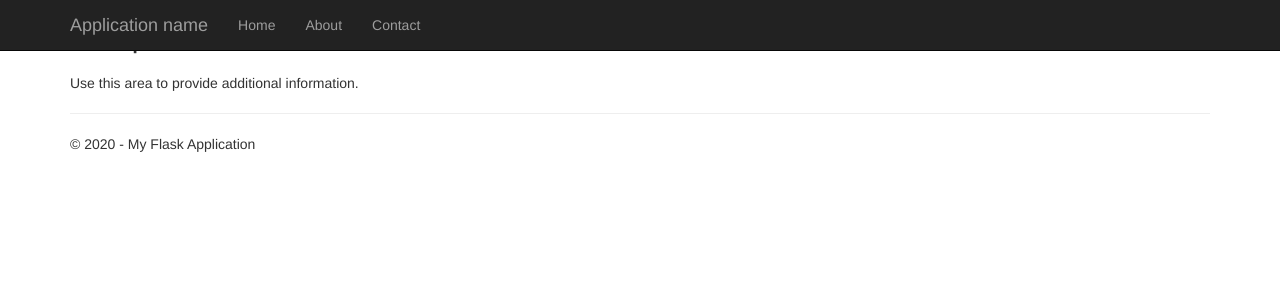
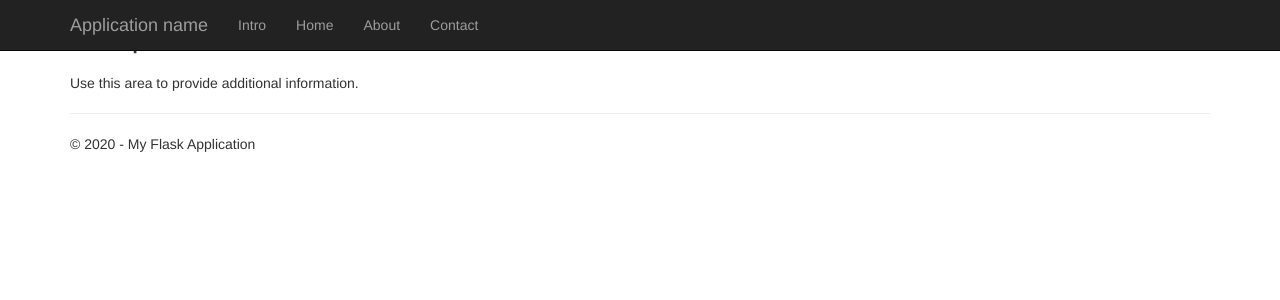
Before and after one commit to KiarieTracy/My-virtual-assistant, a Flask app: template templates/about.html in a window 1280 px wide. Shown: the top 300 px of the page. Run offline with Flask 3, Linux system fonts and the light colour scheme; the template is opened without the code that fills it: most values are stand-ins (such as "Sample title", 1, 10 or a date in 2020); some libraries are stand-ins or nearby versions.

Commit message:
Update layout.html

```diff
--- a/templates/layout.html
+++ b/templates/layout.html
@@ -21,6 +21,7 @@
             </div>
             <div class="navbar-collapse collapse">
                 <ul class="nav navbar-nav">
+                    <li><a href="{{ url_for('intro') }}">Intro</a></li>
                     <li><a href="{{ url_for('home') }}">Home</a></li>
                     <li><a href="{{ url_for('about') }}">About</a></li>
                     <li><a href="{{ url_for('contact') }}">Contact</a></li>
```
